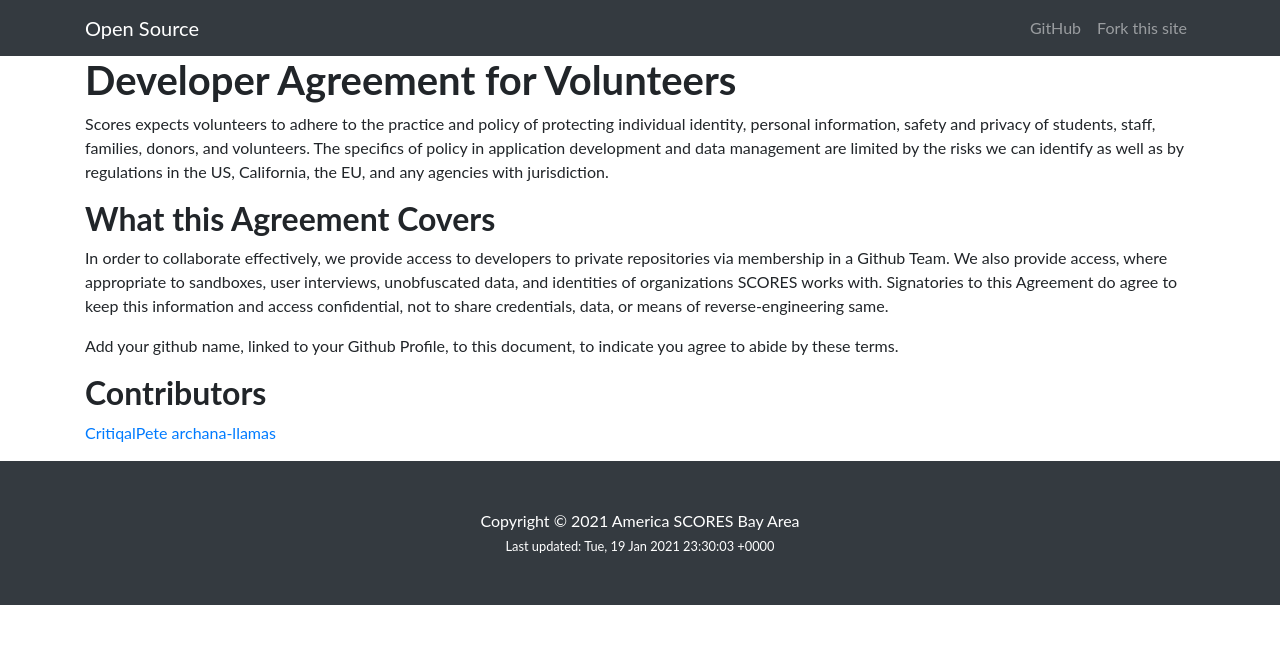
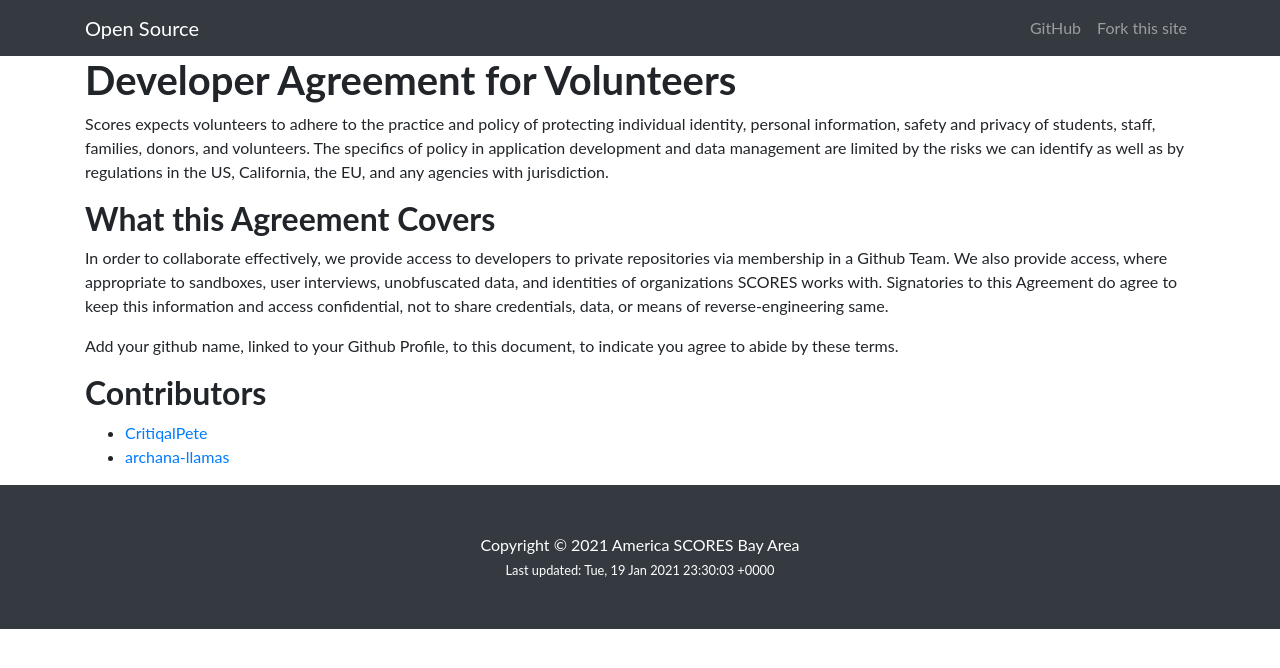
Before and after one commit to AmericaSCORESBayArea/scoreslabs, a Jekyll site: the page built from Developer_Agreement.md, in a window 1280 px wide. Shown: the top 668 px of the page. Built offline with Jekyll 4.4.1, drawn with Linux system fonts in a browser that asks for light colours; our own code applies the rules of GitHub Pages for plain Markdown files.

```diff
--- a/Developer_Agreement.md
+++ b/Developer_Agreement.md
@@ -9,5 +9,5 @@ Signatories to this Agreement do agree to keep this information and access confi
 Add your github name, linked to your Github Profile, to this document, to indicate you agree to abide by these terms.
 
 ## Contributors
-[CritiqalPete](https://github.com/CritiqalPete)
-[archana-llamas](https://github.com/archana-llamas)
+* [CritiqalPete](https://github.com/CritiqalPete)
+* [archana-llamas](https://github.com/archana-llamas)
```
